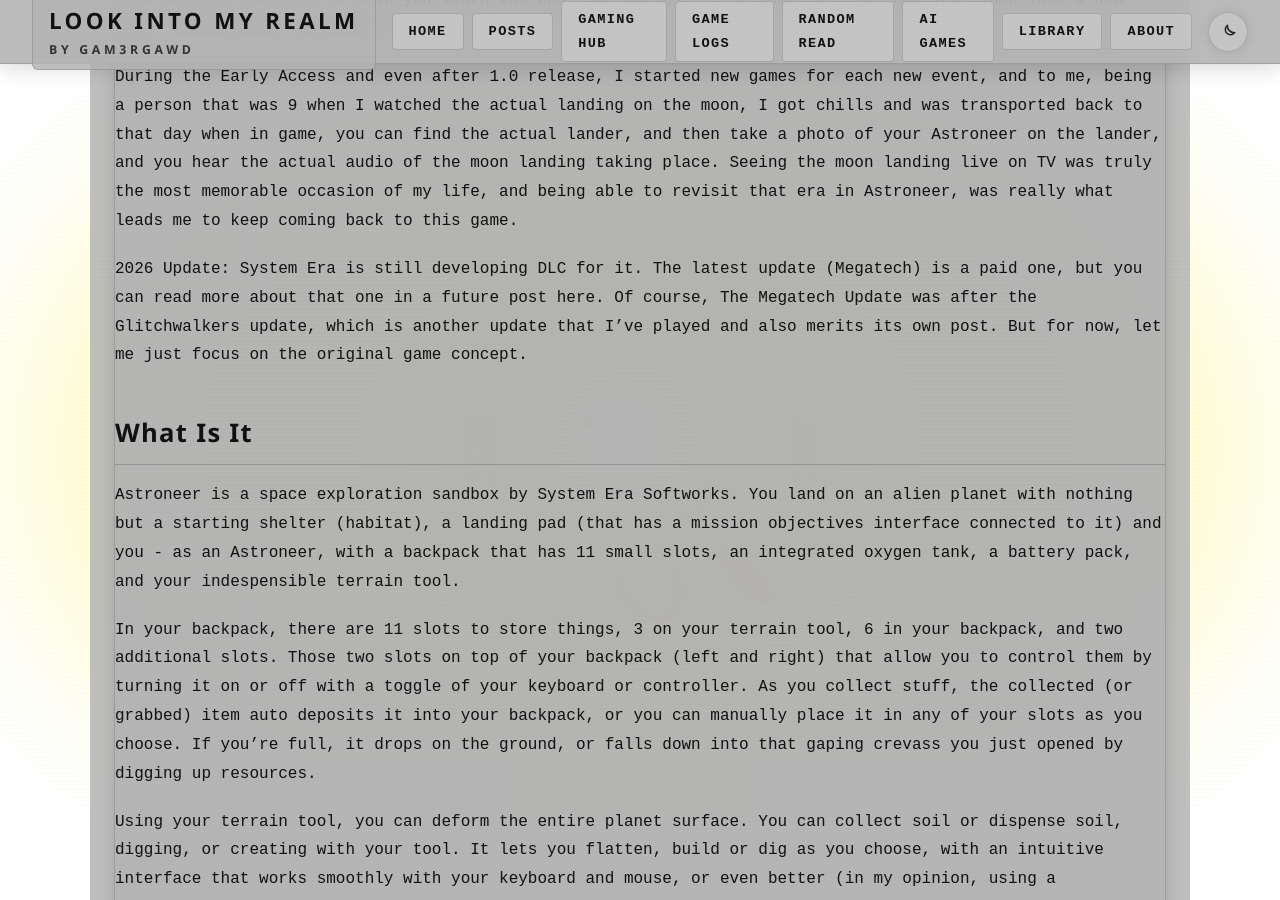
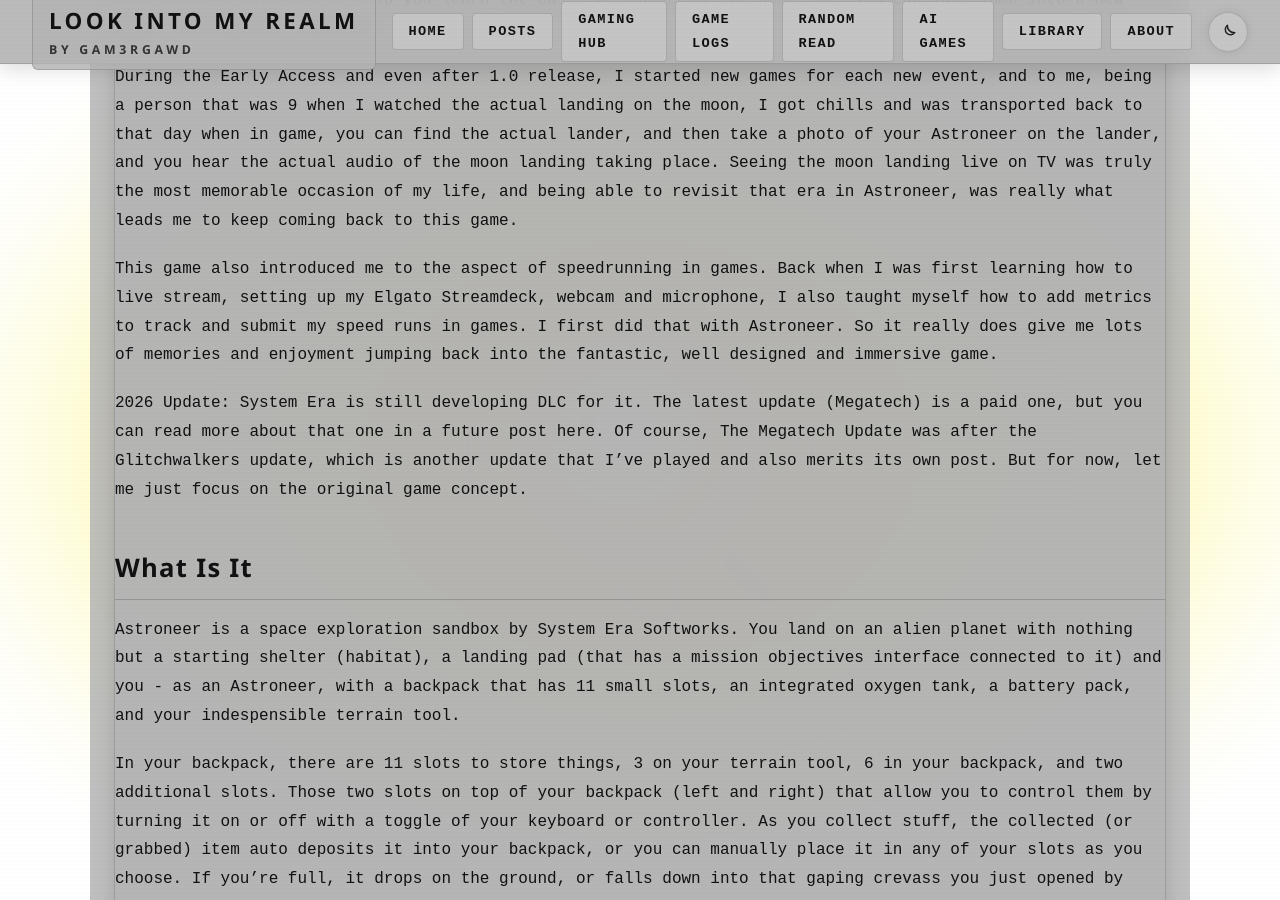
Before and after one commit to vitalnexus/blog, a Jekyll site: the page built from _posts/2026-02-20-astroneer-review.md, in a window 1280 px wide and 900 px high, scrolled down 603 px. Built offline with Jekyll 4.4.1, drawn with Linux system fonts in a browser that asks for light colours.

Commit message:
fix: add personal experience with speedrunning and streaming in Astroneer review for enhanced context

```diff
--- a/_posts/2026-02-20-astroneer-review.md
+++ b/_posts/2026-02-20-astroneer-review.md
@@ -12,6 +12,8 @@ Some games grab you for a weekend. Astroneer grabbed me for 2250+ hours and I'm
 I feel priviledged to have been able to even assist in the building of the original Discord Wiki pages. I went into the game and spent many, many hours, combing the planets, caves and biomes until I found at least one of every type of research, so that there were images, values and metrics on the wiki page. The Wiki was eventually deprecated and then System Era added an Astropedia, which can now be accessed in game. They've also added a tutorial to help you learn the basic mechanics of the game. Or, you can just jump into a new game, and fend for yourself.
 
 During the Early Access and even after 1.0 release, I started new games for each new event, and to me, being a person that was 9 when I watched the actual landing on the moon, I got chills and was transported back to that day when in game, you can find the actual lander, and then take a photo of your Astroneer on the lander, and you hear the actual audio of the moon landing taking place. Seeing the moon landing live on TV was truly the most memorable occasion of my life, and being able to revisit that era in Astroneer, was really what leads me to keep coming back to this game.
+
+This game also introduced me to the aspect of speedrunning in games. Back when I was first learning how to live stream, setting up my Elgato Streamdeck, webcam and microphone, I also taught myself how to add metrics to track and submit my speed runs in games. I first did that with Astroneer. So it really does give me lots of memories and enjoyment jumping back into the fantastic, well designed and immersive game.
 
 2026 Update: System Era is still developing DLC for it. The latest update (Megatech) is a paid one, but you can read more about that one in a future post here. Of course, The Megatech Update was after the Glitchwalkers update, which is another update that I've played and also merits its own post. But for now, let me just focus on the original game concept.
 
```
